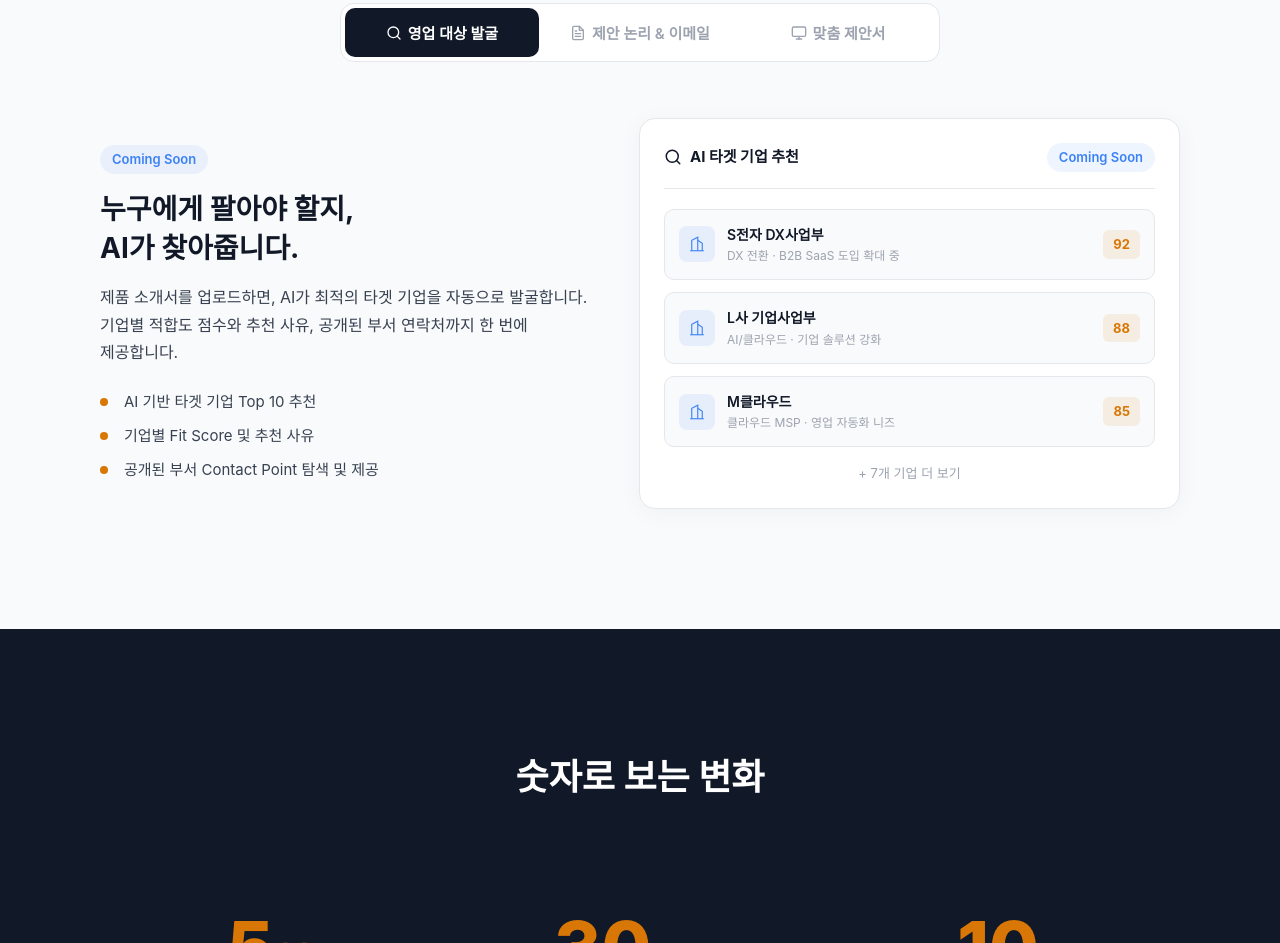
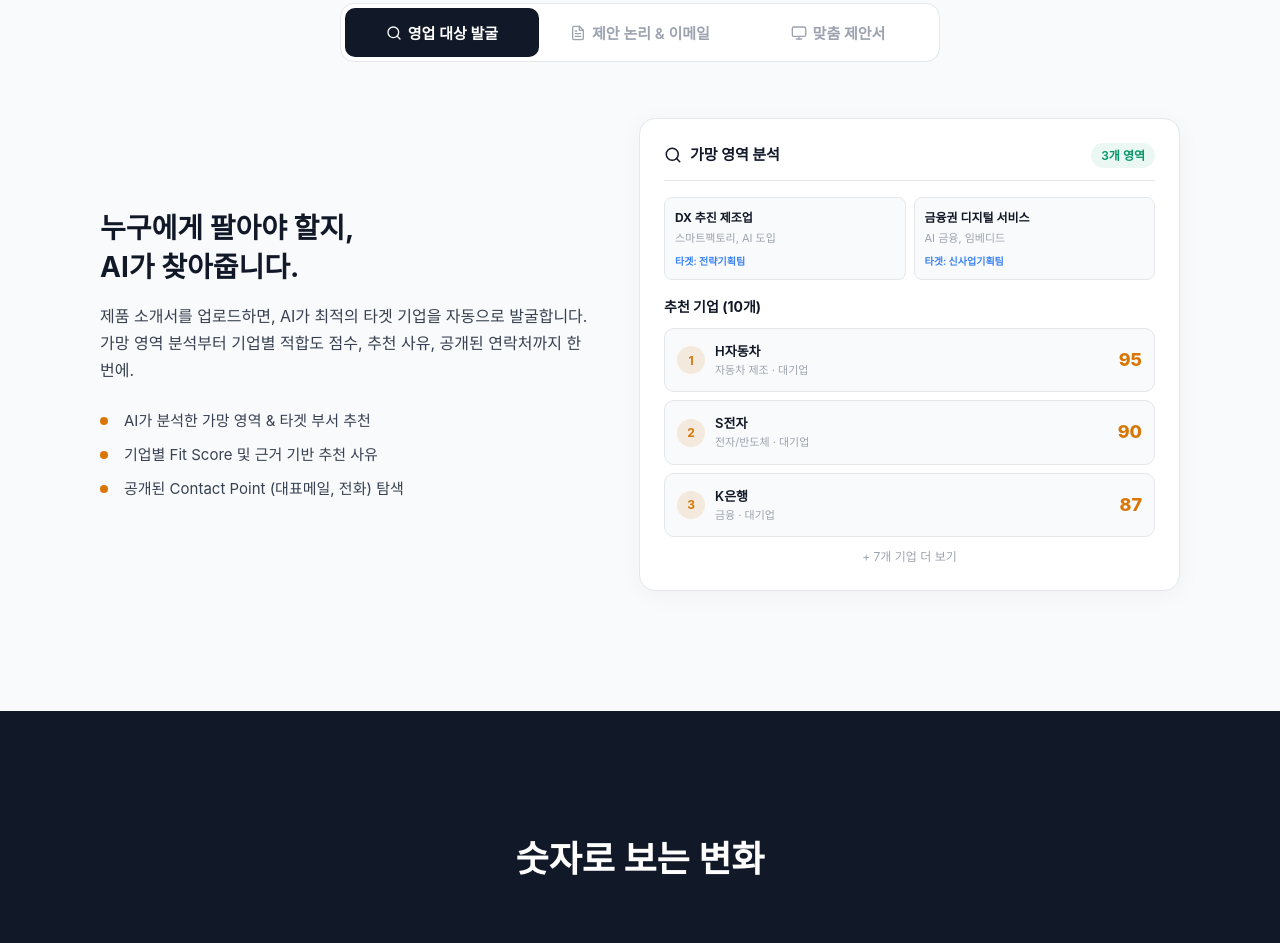
Before and after one commit to breadNai/breadai-landing, a plain HTML site: page index.html in a window 1280 px wide. Shown: the part 1784-2727 px from the top of the page. Drawn offline with Linux system fonts and the light colour scheme; a web font is replaced by a local one.

Commit message:
Add files via upload

```diff
--- a/index.html
+++ b/index.html
@@ -220,11 +220,6 @@
       flex: 1; min-width: 280px; background: var(--white);
       border-radius: 16px; border: 1px solid var(--border);
       padding: 24px; box-shadow: 0 4px 24px rgba(0,0,0,0.04);
-    }
-    .badge-soon {
-      display: inline-block; font-size: 13px; font-weight: 600;
-      color: var(--electric-blue); background: rgba(59,130,246,0.08);
-      padding: 4px 12px; border-radius: 20px; margin-bottom: 16px;
     }
     .tab-text h3 { font-size: 28px; font-weight: 700; color: var(--deep-navy); line-height: 1.4; margin-bottom: 16px; }
     .tab-text p { font-size: 16px; color: var(--charcoal); line-height: 1.7; margin-bottom: 24px; }
@@ -684,44 +679,60 @@
       <!-- Tab 0: Prospect Discovery -->
       <div class="tab-panel active" data-tab="0">
         <div class="tab-text">
-          <span class="badge-soon">Coming Soon</span>
           <h3>누구에게 팔아야 할지,<br>AI가 찾아줍니다.</h3>
           <p>
             제품 소개서를 업로드하면, AI가 최적의 타겟 기업을
-            자동으로 발굴합니다. 기업별 적합도 점수와 추천 사유,
-            공개된 부서 연락처까지 한 번에 제공합니다.
+            자동으로 발굴합니다. 가망 영역 분석부터 기업별
+            적합도 점수, 추천 사유, 공개된 연락처까지 한 번에.
           </p>
           <ul>
-            <li>AI 기반 타겟 기업 Top 10 추천</li>
-            <li>기업별 Fit Score 및 추천 사유</li>
-            <li>공개된 부서 Contact Point 탐색 및 제공</li>
+            <li>AI가 분석한 가망 영역 & 타겟 부서 추천</li>
+            <li>기업별 Fit Score 및 근거 기반 추천 사유</li>
+            <li>공개된 Contact Point (대표메일, 전화) 탐색</li>
           </ul>
         </div>
         <div class="tab-visual">
           <div style="width:100%">
-            <div style="display:flex;align-items:center;gap:8px;margin-bottom:20px;padding-bottom:16px;border-bottom:1px solid var(--border)">
+            <!-- 가망 영역 헤더 -->
+            <div style="display:flex;align-items:center;gap:8px;margin-bottom:16px;padding-bottom:12px;border-bottom:1px solid var(--border)">
               <svg width="18" height="18" viewBox="0 0 24 24" fill="none" stroke="var(--deep-navy)" stroke-width="2" stroke-linecap="round" stroke-linejoin="round"><circle cx="11" cy="11" r="8"/><path d="m21 21-4.3-4.3"/></svg>
-              <div style="font-weight:700;font-size:15px;color:var(--deep-navy)">AI 타겟 기업 추천</div>
-              <span class="badge-soon" style="margin:0;margin-left:auto">Coming Soon</span>
+              <div style="font-weight:700;font-size:15px;color:var(--deep-navy)">가망 영역 분석</div>
+              <span style="margin-left:auto;font-size:12px;font-weight:600;color:#059669;background:rgba(5,150,105,0.08);padding:3px 10px;border-radius:20px">3개 영역</span>
             </div>
-            <div style="display:flex;flex-direction:column;gap:12px">
-              <div style="display:flex;align-items:center;gap:12px;padding:14px;background:var(--soft-white);border-radius:10px;border:1px solid var(--border)">
-                <div style="width:36px;height:36px;border-radius:8px;background:rgba(59,130,246,0.1);display:flex;align-items:center;justify-content:center;flex-shrink:0"><svg width="18" height="18" viewBox="0 0 24 24" fill="none" stroke="var(--electric-blue)" stroke-width="1.5"><path d="M3 21h18"/><path d="M5 21V7l8-4v18"/><path d="M19 21V11l-6-4"/><path d="M9 9v.01"/><path d="M9 12v.01"/><path d="M9 15v.01"/><path d="M9 18v.01"/></svg></div>
-                <div style="flex:1"><div style="font-size:14px;font-weight:600;color:var(--deep-navy)">S전자 DX사업부</div><div style="font-size:12px;color:var(--slate)">DX 전환 · B2B SaaS 도입 확대 중</div></div>
-                <div style="background:rgba(217,119,6,0.1);color:var(--orange);font-size:13px;font-weight:700;padding:4px 10px;border-radius:6px;flex-shrink:0">92</div>
+            <!-- 가망 영역 카드 -->
+            <div style="display:flex;gap:8px;margin-bottom:16px">
+              <div style="flex:1;padding:10px;background:var(--soft-white);border-radius:8px;border:1px solid var(--border)">
+                <div style="font-size:12px;font-weight:700;color:var(--deep-navy);margin-bottom:4px">DX 추진 제조업</div>
+                <div style="font-size:11px;color:var(--slate);line-height:1.4">스마트팩토리, AI 도입</div>
+                <div style="font-size:10px;color:var(--electric-blue);margin-top:6px;font-weight:600">타겟: 전략기획팀</div>
               </div>
-              <div style="display:flex;align-items:center;gap:12px;padding:14px;background:var(--soft-white);border-radius:10px;border:1px solid var(--border)">
-                <div style="width:36px;height:36px;border-radius:8px;background:rgba(59,130,246,0.1);display:flex;align-items:center;justify-content:center;flex-shrink:0"><svg width="18" height="18" viewBox="0 0 24 24" fill="none" stroke="var(--electric-blue)" stroke-width="1.5"><path d="M3 21h18"/><path d="M5 21V7l8-4v18"/><path d="M19 21V11l-6-4"/><path d="M9 9v.01"/><path d="M9 12v.01"/><path d="M9 15v.01"/><path d="M9 18v.01"/></svg></div>
-                <div style="flex:1"><div style="font-size:14px;font-weight:600;color:var(--deep-navy)">L사 기업사업부</div><div style="font-size:12px;color:var(--slate)">AI/클라우드 · 기업 솔루션 강화</div></div>
-                <div style="background:rgba(217,119,6,0.1);color:var(--orange);font-size:13px;font-weight:700;padding:4px 10px;border-radius:6px;flex-shrink:0">88</div>
-              </div>
-              <div style="display:flex;align-items:center;gap:12px;padding:14px;background:var(--soft-white);border-radius:10px;border:1px solid var(--border)">
-                <div style="width:36px;height:36px;border-radius:8px;background:rgba(59,130,246,0.1);display:flex;align-items:center;justify-content:center;flex-shrink:0"><svg width="18" height="18" viewBox="0 0 24 24" fill="none" stroke="var(--electric-blue)" stroke-width="1.5"><path d="M3 21h18"/><path d="M5 21V7l8-4v18"/><path d="M19 21V11l-6-4"/><path d="M9 9v.01"/><path d="M9 12v.01"/><path d="M9 15v.01"/><path d="M9 18v.01"/></svg></div>
-                <div style="flex:1"><div style="font-size:14px;font-weight:600;color:var(--deep-navy)">M클라우드</div><div style="font-size:12px;color:var(--slate)">클라우드 MSP · 영업 자동화 니즈</div></div>
-                <div style="background:rgba(217,119,6,0.1);color:var(--orange);font-size:13px;font-weight:700;padding:4px 10px;border-radius:6px;flex-shrink:0">85</div>
+              <div style="flex:1;padding:10px;background:var(--soft-white);border-radius:8px;border:1px solid var(--border)">
+                <div style="font-size:12px;font-weight:700;color:var(--deep-navy);margin-bottom:4px">금융권 디지털 서비스</div>
+                <div style="font-size:11px;color:var(--slate);line-height:1.4">AI 금융, 임베디드</div>
+                <div style="font-size:10px;color:var(--electric-blue);margin-top:6px;font-weight:600">타겟: 신사업기획팀</div>
               </div>
             </div>
-            <div style="margin-top:16px;text-align:center;font-size:13px;color:var(--slate)">+ 7개 기업 더 보기</div>
+            <!-- 추천 기업 헤더 -->
+            <div style="font-weight:700;font-size:14px;color:var(--deep-navy);margin-bottom:10px">추천 기업 (10개)</div>
+            <!-- 추천 기업 리스트 -->
+            <div style="display:flex;flex-direction:column;gap:8px">
+              <div style="display:flex;align-items:center;gap:10px;padding:12px;background:var(--soft-white);border-radius:10px;border:1px solid var(--border)">
+                <div style="width:28px;height:28px;border-radius:50%;background:rgba(217,119,6,0.12);display:flex;align-items:center;justify-content:center;flex-shrink:0;font-size:12px;font-weight:700;color:var(--orange)">1</div>
+                <div style="flex:1"><div style="font-size:13px;font-weight:600;color:var(--deep-navy)">H자동차</div><div style="font-size:11px;color:var(--slate)">자동차 제조 · 대기업</div></div>
+                <div style="font-size:18px;font-weight:800;color:var(--orange);flex-shrink:0">95</div>
+              </div>
+              <div style="display:flex;align-items:center;gap:10px;padding:12px;background:var(--soft-white);border-radius:10px;border:1px solid var(--border)">
+                <div style="width:28px;height:28px;border-radius:50%;background:rgba(217,119,6,0.12);display:flex;align-items:center;justify-content:center;flex-shrink:0;font-size:12px;font-weight:700;color:var(--orange)">2</div>
+                <div style="flex:1"><div style="font-size:13px;font-weight:600;color:var(--deep-navy)">S전자</div><div style="font-size:11px;color:var(--slate)">전자/반도체 · 대기업</div></div>
+                <div style="font-size:18px;font-weight:800;color:var(--orange);flex-shrink:0">90</div>
+              </div>
+              <div style="display:flex;align-items:center;gap:10px;padding:12px;background:var(--soft-white);border-radius:10px;border:1px solid var(--border)">
+                <div style="width:28px;height:28px;border-radius:50%;background:rgba(217,119,6,0.12);display:flex;align-items:center;justify-content:center;flex-shrink:0;font-size:12px;font-weight:700;color:var(--orange)">3</div>
+                <div style="flex:1"><div style="font-size:13px;font-weight:600;color:var(--deep-navy)">K은행</div><div style="font-size:11px;color:var(--slate)">금융 · 대기업</div></div>
+                <div style="font-size:18px;font-weight:800;color:var(--orange);flex-shrink:0">87</div>
+              </div>
+            </div>
+            <div style="margin-top:10px;text-align:center;font-size:12px;color:var(--slate)">+ 7개 기업 더 보기</div>
           </div>
         </div>
       </div>
```
